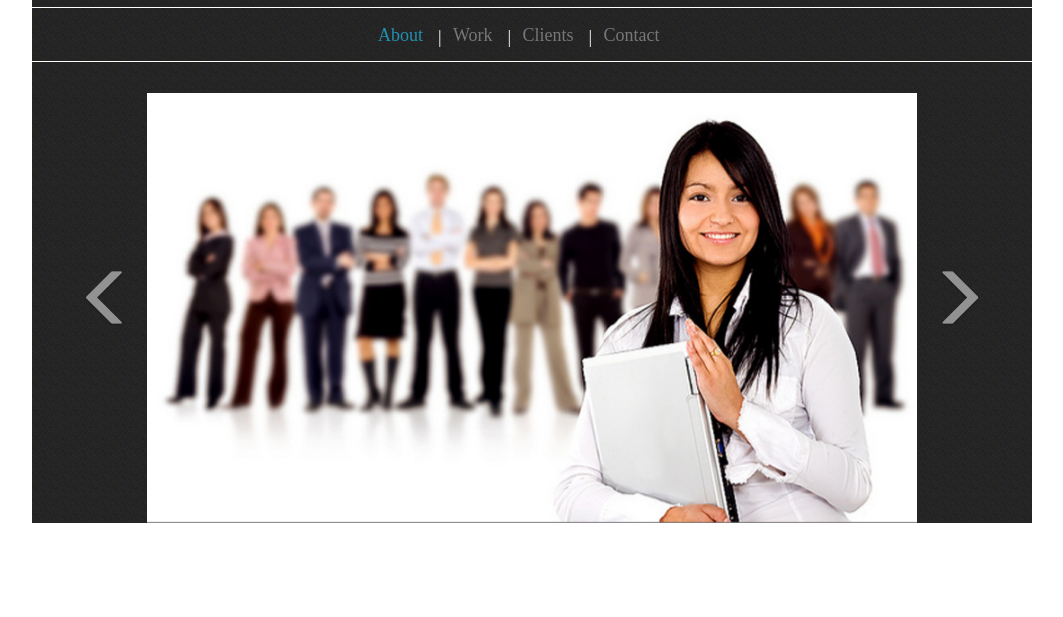
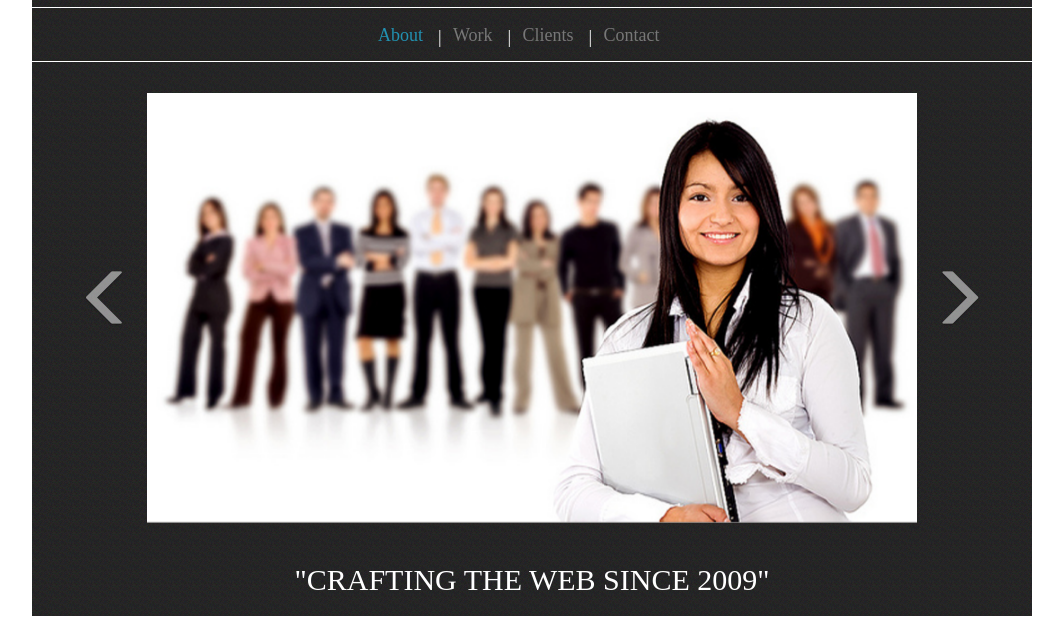
Before and after one commit to kim8712/kim8712.github.io, a plain HTML site: page index.html in a window 1280 px wide. Shown: the part 254-871 px from the top of the page, without its empty margins (108-1171 px from the left). Before the commit the page ends 800 px from the top, so only its background shows below. Drawn offline with nearby package versions, Linux system fonts and the light colour scheme.

Commit message:
Update index.html

```diff
--- a/index.html
+++ b/index.html
@@ -111,7 +111,10 @@ $(function(){
 		<span class="sr-only">Next</span>
 	</a>
 </div><!-- /.carousel -->
+		     <span class="lead"><h2>"Crafting the web since 2009"</h2></span>
 	</div>
+
+
 	</div>
 
 	<script src="https://code.jquery.com/jquery-1.10.2.min.js"></script>
```
